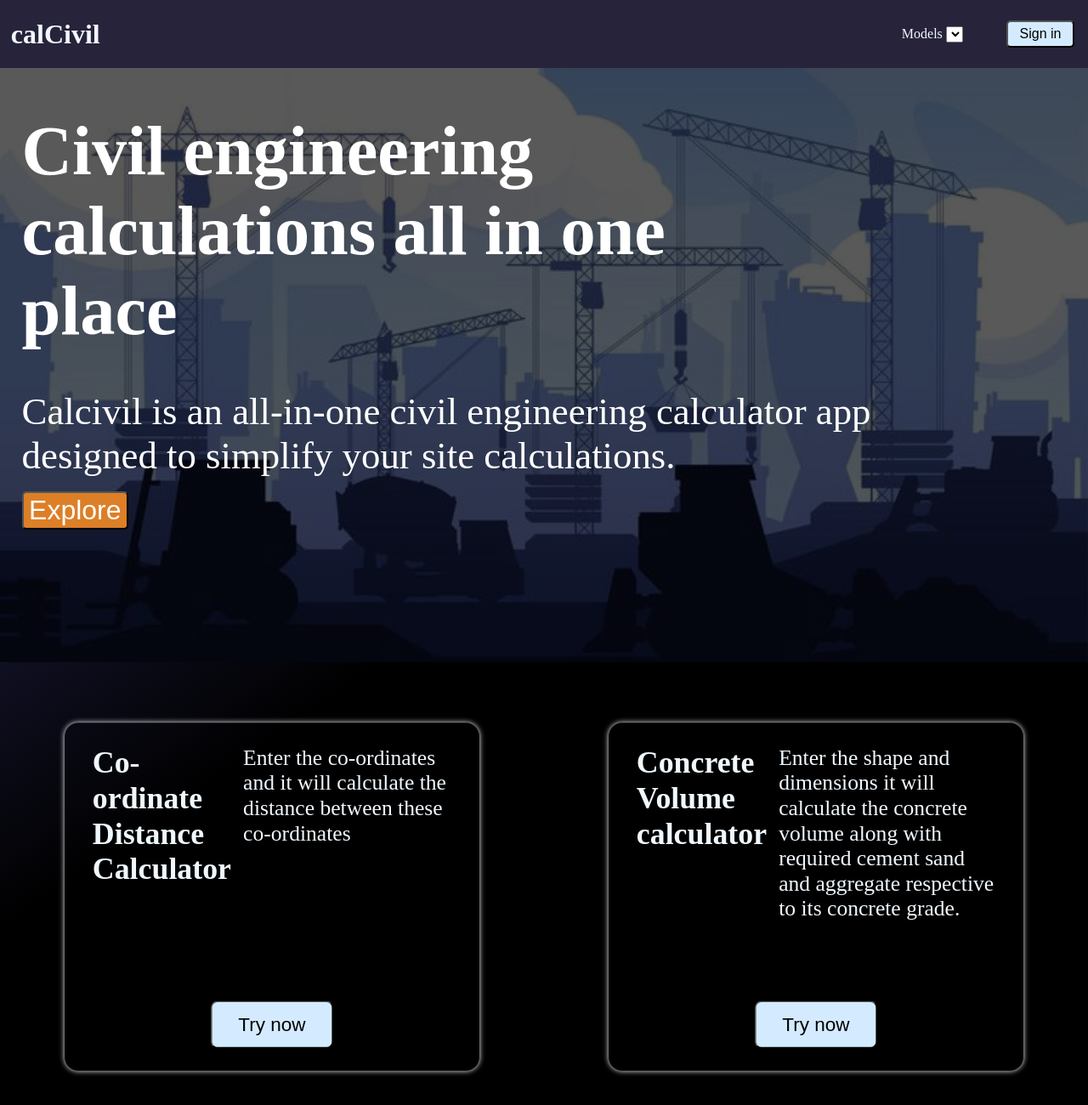
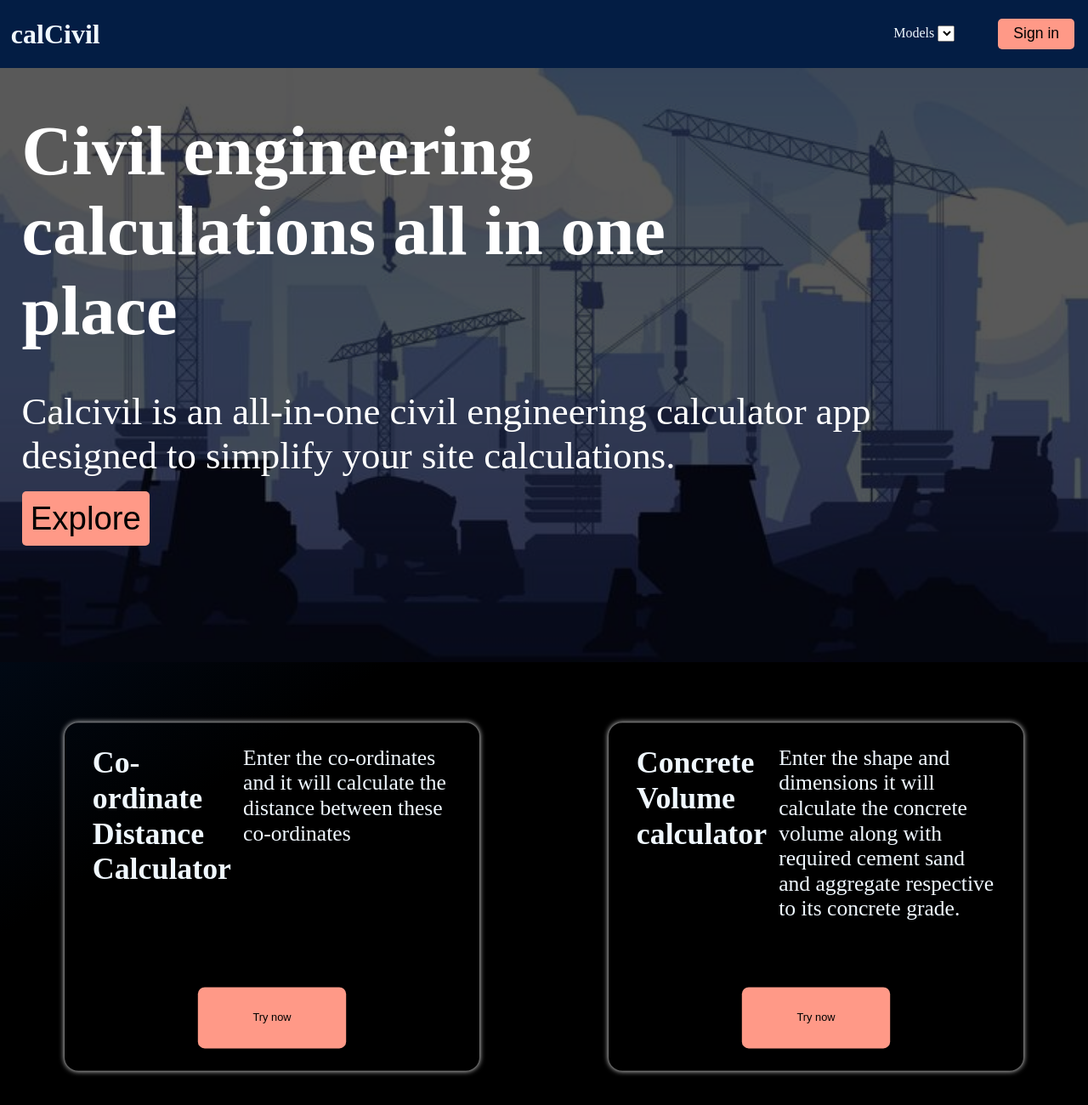
Before and after one commit to PSD24-art/calCivil-backend, a plain HTML site: page index.html in a window 1280 px wide. Shown: the top 1300 px of the page at 85% size. Drawn offline with Linux system fonts and the light colour scheme.

Commit message:
added orange color to buttons

```diff
--- a/index.html
+++ b/index.html
@@ -43,13 +43,15 @@
                 designed to simplify your site calculations.
               </p>
             </div>
-            <div id="explore"><button>Explore</button></div>
+            <div id="explore">
+              <a href="#distanceCal"><button>Explore</button></a>
+            </div>
           </div>
         </div>
       </section>
 
       <section id="apps">
-        <div class="app" id="DistanceCal">
+        <div class="app" id="distanceCal">
           <h3>Co-ordinate Distance Calculator</h3>
           <p>
             Enter the co-ordinates and it will calculate the distance between
--- a/main.css
+++ b/main.css
@@ -5,8 +5,12 @@
 }
 
 body {
+  margin: 0;
+  padding: 0;
   display: flex;
   flex-direction: column;
+  overflow-x: hidden;
+  overflow-y: auto;
 }
 
 body::-webkit-scrollbar {
@@ -22,7 +26,7 @@ nav {
   align-items: center;
   justify-content: space-between;
   /* border-bottom: 2px solid gainsboro; */
-  background-color: #27233a;
+  background-color: #031d44;
   color: aliceblue;
   z-index: 10;
 }
@@ -67,9 +71,6 @@ nav h3 {
 }
 
 /* overview heading and summary */
-main {
-  background: linear-gradient();
-}
 
 #main-content {
   width: 100%;
@@ -117,29 +118,24 @@ main {
 }
 
 #explore button {
-  background-color: rgb(220, 127, 39);
-  color: white;
-  width: 10%;
-  height: 3.5vw;
-  font-size: 2.5vw;
+  background-color: rgb(255, 153, 135);
+  color: black;
+  width: 12%;
+  height: 5vw;
+  font-size: 3vw;
 }
 
 #explore button {
   min-height: 1.5rem;
   min-width: 3.5rem;
   border-radius: 5px;
+  border: none;
 }
 
 /* Apps section */
 
 #main {
-  background: linear-gradient(
-    145deg,
-    rgb(53, 53, 118),
-    black,
-    black,
-    rgb(53, 53, 118)
-  );
+  background: linear-gradient(145deg, #031d44, black, black, #031d44);
   color: aliceblue;
 }
 
@@ -177,8 +173,10 @@ main {
 }
 
 .app button {
-  height: 5.5vw;
-  width: 14vw;
+  height: 7vw;
+  width: 17vw;
+  font-size: 1rem;
+  border: none;
 }
 
 #unitConvertor h3 {
@@ -206,15 +204,23 @@ footer {
 
 /* button special */
 
+button:hover {
+  cursor: pointer;
+}
+
 button {
-  background-color: rgb(212, 235, 255);
+  background-color: rgb(255, 153, 135);
+  color: black;
   font-size: 2.2vw;
   border-radius: 10px;
 }
 
 #Sign {
-  font-size: clamp(10px, 1rem, 25px);
+  min-width: 7vw;
+  min-height: 2.8vw;
+  font-size: clamp(16px, 1.1rem, 25px);
   border-radius: 5px;
+  border: none;
 }
 
 /* Extrass */
@@ -265,6 +271,9 @@ button {
 }
 
 @media (min-width: 1600px) {
+  #heading {
+    font-size: 4.7vw;
+  }
   #apps {
     display: grid;
     grid-template-columns: 1fr 1fr 1fr;
@@ -292,7 +301,7 @@ button {
   }
 
   .app p {
-    padding-left: 1.1rem;
+    padding-left: 0.5rem;
     font-size: 2.5vw;
     align-self: center;
     margin-bottom: 0.5rem;
@@ -300,11 +309,19 @@ button {
 
   .app button {
     position: absolute;
-    font-size: 2.5rem;
-    position: inherit;
-    height: 6rem;
-    width: 13rem;
+    font-size: 2rem;
+    height: 4rem;
+    width: 10rem;
     right: 2%;
     bottom: 2%;
   }
+
+  #explore button {
+    font-size: 2.2rem;
+    height: 4.5rem;
+    width: 10%;
+    margin: none;
+    left: 0;
+    padding-left: none;
+  }
 }
```
